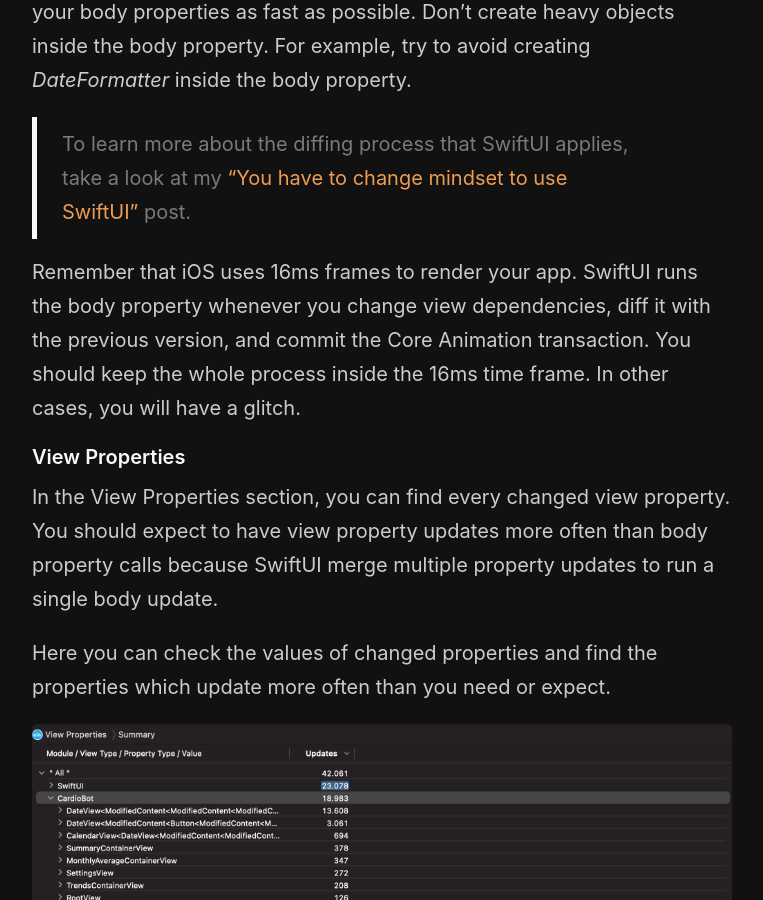
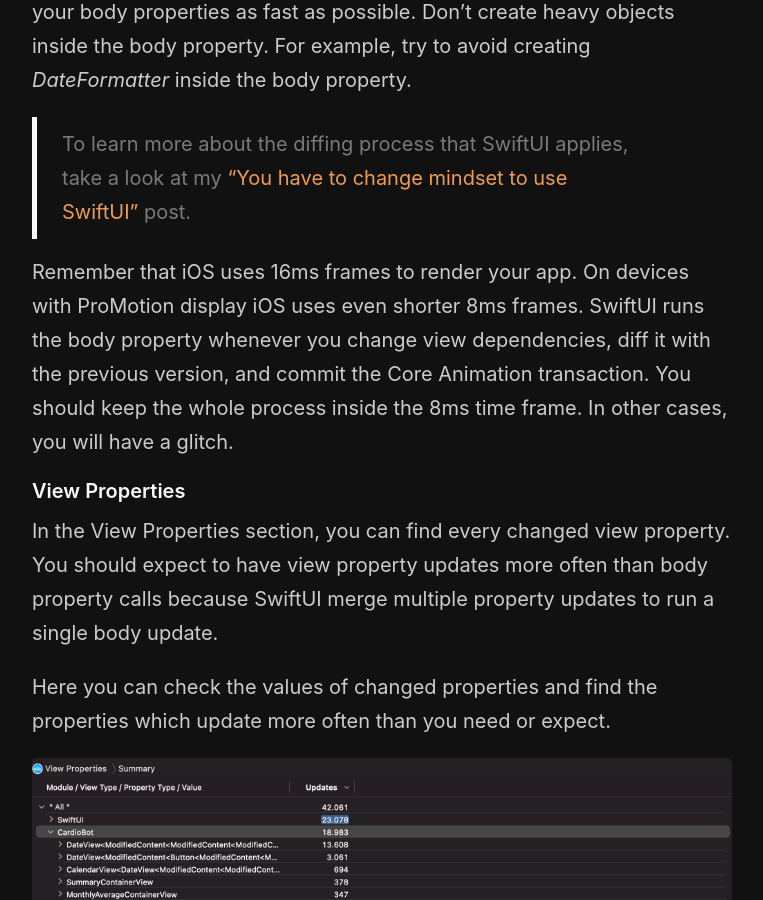
Before and after one commit to mecid/mecid.github.io, a Jekyll site: the page built from _posts/2021-01-20-profiling-swiftui-app-using-instruments.md, in a window 1280 px wide and 900 px high, scrolled down 2304 px. Shown: the whole window, without its empty margins (258-1021 px from the left). Built offline with Jekyll 4.4.1, drawn with Linux system fonts in a browser that asks for light colours.

Commit message:
profiling swiftui post updated

```diff
--- a/_posts/2021-01-20-profiling-swiftui-app-using-instruments.md
+++ b/_posts/2021-01-20-profiling-swiftui-app-using-instruments.md
@@ -26,7 +26,7 @@
 
 > To learn more about the diffing process that SwiftUI applies, take a look at my ["You have to change mindset to use SwiftUI"](/2019/11/19/you-have-to-change-mindset-to-use-swiftui/) post.
 
-Remember that iOS uses 16ms frames to render your app. SwiftUI runs the body property whenever you change view dependencies, diff it with the previous version, and commit the Core Animation transaction. You should keep the whole process inside the 16ms time frame. In other cases, you will have a glitch.
+Remember that iOS uses 16ms frames to render your app. On devices with ProMotion display iOS uses even shorter 8ms frames. SwiftUI runs the body property whenever you change view dependencies, diff it with the previous version, and commit the Core Animation transaction. You should keep the whole process inside the 8ms time frame. In other cases, you will have a glitch.
 
 #### View Properties
 In the View Properties section, you can find every changed view property. You should expect to have view property updates more often than body property calls because SwiftUI merge multiple property updates to run a single body update.
```
